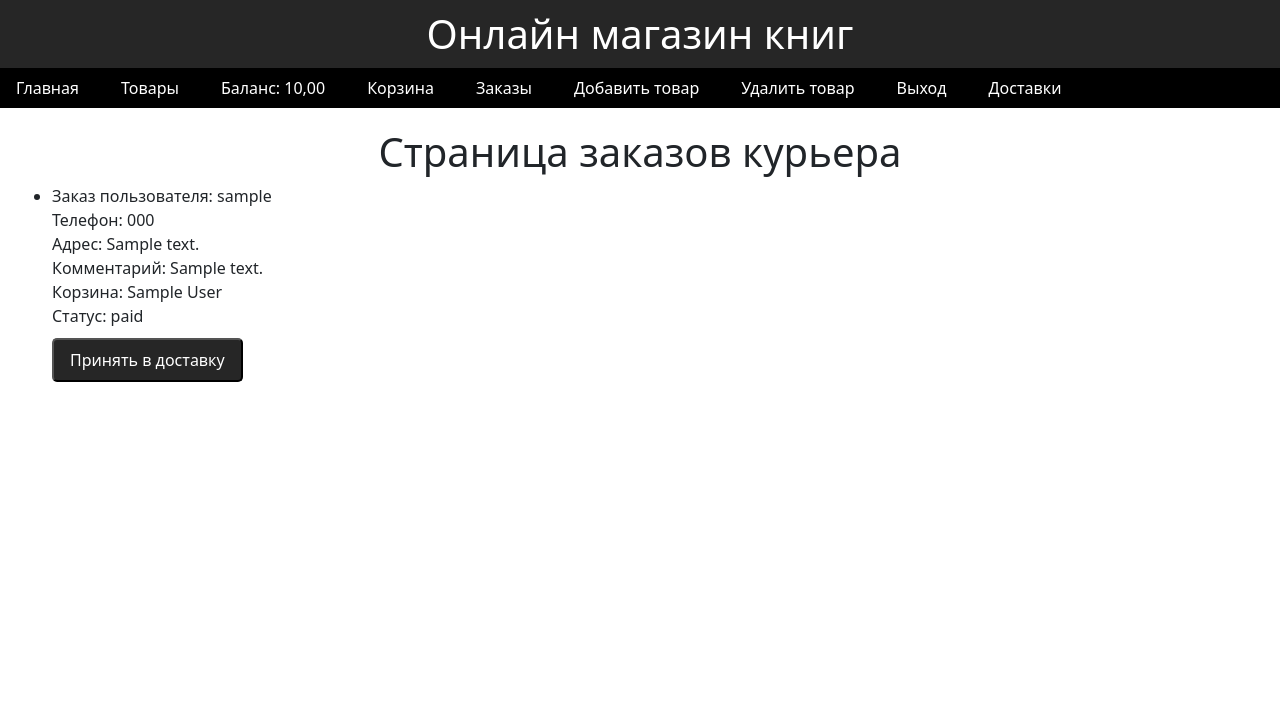
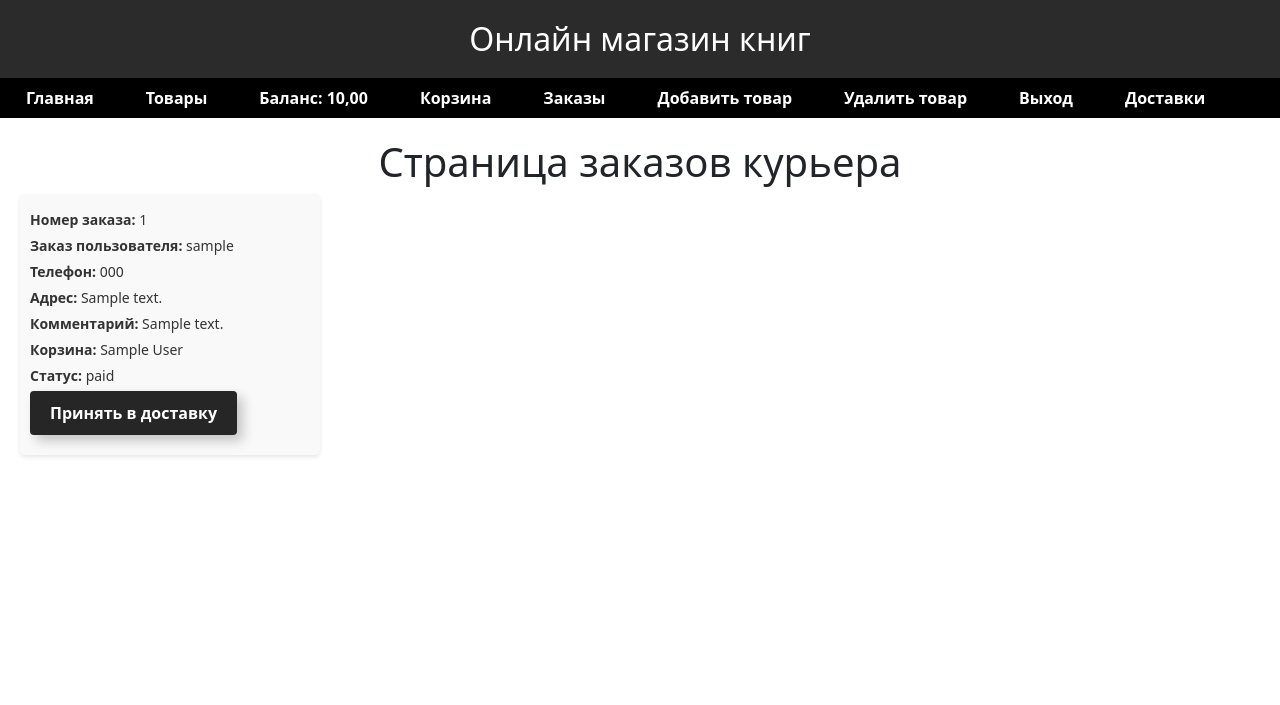
Before and after one commit to Exzemoc/market, a Django app: page /staff_orders/courier_orders/ in a window 1280 px wide. Shown: the top 705 px of the page. Run offline with Django 4.2, Linux system fonts and the light colour scheme; a user stored in the database is signed in; tables that the repository leaves empty hold one stand-in row (values such as "Sample post").

Commit message:
fix + courierfix + css

```diff
--- a/store/home/static/home/css/main.css
+++ b/store/home/static/home/css/main.css
@@ -1,3 +1,15 @@
+.site-header {
+  background-color: #2b2b2b;
+  padding: 20px;
+  text-align: center;
+}
+
+.site-header h1 {
+  font-size: 32px;
+  color: #ffffff;
+  margin: 0;
+}
+
 header {
   background-color: #262626;
   color: #fff;
@@ -10,25 +22,36 @@ header h1 {
 
 /* Стили для навигации */
 nav ul {
-  list-style-type: none;
+  list-style: none;
   margin: 0;
   padding: 0;
-  background-color: #f1f1f1;
+  display: flex;
+  justify-content: center;
+  background-color: #333;
 }
 
 nav ul li {
-  display: inline-block;
+  margin: 0 10px;
 }
 
 nav ul li a {
   display: block;
-  padding: 10px;
+  padding: 10px 20px;
   text-decoration: none;
-  color: #262626;
+  color: #fff;
+  font-weight: bold;
+  transition: color 0.3s;
 }
 
 nav ul li a:hover {
-  background-color: #808080;
+  color: #ff0066;
+  background-color: #4d4d4d;
+}
+
+nav ul li.active a {
+  color: #ff0066;
+  background-color: #fff;
+  border-radius: 4px;
 }
 
 /* Стили для основного содержимого */
@@ -82,6 +105,7 @@ a:hover {
   display: flex;
   flex-wrap: wrap;
   gap: 20px;
+  text-align: center;
 }
 
 .product {
@@ -104,18 +128,26 @@ a:hover {
 
 .filter-button {
   display: inline-block;
-  margin-top: 10px;
-  padding: 8px 16px;
+  padding: 10px 20px;
+  font-size: 16px;
+  font-weight: bold;
+  text-decoration: none;
+  color: #ffffff;
   background-color: #262626;
-  color: #fff;
-  text-decoration: none;
-  border-radius: 5px;
+  border: none;
+  border-radius: 4px;
+  transition: background-color 0.3s, transform 0.3s;
+  box-shadow: 6px 6px 12px #c5c5c5;
 }
 
 .filter-button:hover {
-  background-color: #808080;
+  background-color: #4b4b4b;
   text-decoration: none;
-  color: #fff
+  color: #ffffff;
+}
+
+.filter-button:active {
+  transform: scale(0.9);
 }
 
 html,
@@ -194,33 +226,44 @@ button[type="submit"] {
   margin-top: 10px;
   width: 100%;
   text-align: center;
+  font-size: 24px;
+  font-weight: bold;
+  color: #333333;
 }
 
 .product {
-  background-color: #f9f9f9;
-  padding: 10px;
+  background-color: rgba(128, 128, 128, 0.1)
+  padding: 20px;
   margin: 10px;
   border-radius: 5px;
   width: 300px;
   box-shadow: 0 2px 4px rgba(0, 0, 0, 0.1);
+  transition: box-shadow 0.3s, transform 0.3s;
+}
+
+.product:hover {
+  box-shadow: 0 4px 8px rgba(0, 0, 0, 0.2);
+  transform: translateY(-5px);
 }
 
 .product h3 {
   font-size: 18px;
-  margin-bottom: 5px;
+  margin-bottom: 10px;
+  color: #333333;
 }
 
 .product p {
   margin-bottom: 5px;
+  color: #666666;
 }
 
 .product img {
   width: 100%;
   height: auto;
   margin-bottom: 10px;
+  border-radius: 5px;
 }
 
-/* Обновленный код */
 body {
   font-family: Arial, sans-serif;
   line-height: 1.5;
@@ -338,3 +381,50 @@ input[type="password"] {
   top: 10px;
   right: 10px;
 }
+.order-list {
+  list-style: none;
+  padding: 0;
+}
+
+.order-list {
+  display: flex;
+  flex-wrap: wrap;
+}
+
+.order-item {
+  width: 300px;
+  margin-right: 10px;
+  margin-bottom: 10px;
+  padding: 10px;
+  background-color: #f9f9f9;
+  border-radius: 5px;
+  box-shadow: 0 2px 4px rgba(0, 0, 0, 0.1);
+  transition: transform 0.3s, box-shadow 0.3s;
+}
+
+.order-item:hover {
+  transform: translateY(-5px);
+  box-shadow: 0 4px 6px rgba(0, 0, 0, 0.2);
+}
+
+.order-details {
+  margin-bottom: 10px;
+}
+
+.order-details p {
+  margin: 5px 0;
+  font-size: 14px;
+  color: #333;
+}
+
+.order-actions {
+  display: flex;
+  justify-content: space-between;
+  align-items: center;
+}
+
+.order-actions p {
+  margin: 0;
+  font-size: 14px;
+  color: #333;
+}
--- a/store/home/templates/home/home_page.html
+++ b/store/home/templates/home/home_page.html
@@ -4,8 +4,9 @@
 
 {% block content %}
     <div class="features">
+        <h1>Новинки</h1>
        <div class="features text-center">
-                <h1>Новинки</h1>
+
         {% for product in latest_products %}
             <div class="product">
                 <h3>{{ product.name }}</h3>
--- a/store/home/templates/home/layout.html
+++ b/store/home/templates/home/layout.html
@@ -8,7 +8,7 @@
     <script src="{% static 'js/script.js' %}"></script>
 </head>
 <body>
-    <header>
+    <header class="site-header">
         <h1>Онлайн магазин книг</h1>
     </header>
 
--- a/store/orders/templates/orders/cart.html
+++ b/store/orders/templates/orders/cart.html
@@ -3,7 +3,7 @@
 
 {% block content %}
     <h1>Корзина</h1>
-    {% if cart %}
+    {% if cart.total_items is not 0 %}
         <ul>
         {% for item in cart.productincart_set.all %}
             <li>
@@ -17,6 +17,6 @@
         <a href="{% url 'clear_cart' %}"><button class="filter-button">Очистить корзину</button></a>
         <a href="/cart/delivery_choice/"><button class="filter-button">Оплатить</button></a>
     {% else %}
-        <p>Корзина пуста.</p>
+        <h4>Корзина пуста.</h4>
     {% endif %}
 {% endblock %}
--- a/store/staff_status/templates/staff_status/courier_orders.html
+++ b/store/staff_status/templates/staff_status/courier_orders.html
@@ -3,17 +3,27 @@
 {% block title %}Заказы курьера{% endblock %}
 
 {% block content %}
+
   <h1>Страница заказов курьера</h1>
-  <ul>
+  <ul class="order-list">
     {% for order in orders %}
-      <li>
-        Заказ пользователя: {{ order.user.username }}<br>
-        Телефон: {{ order.phone }}<br>
-        Адрес: {{ order.address }}<br>
-        Комментарий: {{ order.comment }}<br>
-        Корзина: {{ order.all_name }}<br>
-        Статус: {{ order.status }}<br>
-        <button class="filter-button">Принять в доставку</button>
+      <li class="order-item">
+        <div class="order-details">
+          <p><strong>Номер заказа:</strong> {{ order.id }}</p>
+          <p><strong>Заказ пользователя:</strong> {{ order.user.username }}</p>
+          <p><strong>Телефон:</strong> {{ order.phone }}</p>
+          <p><strong>Адрес:</strong> {{ order.address }}</p>
+          <p><strong>Комментарий:</strong> {{ order.comment }}</p>
+          <p><strong>Корзина:</strong> {{ order.all_name }}</p>
+          <p><strong>Статус:</strong> {{ order.status }}</p>
+          {% if order.delivery_status == 'pending' %}
+          <button class="filter-button" onclick="location.href='{% url 'accept_delivery' order.id %}'">Принять в доставку</button>
+          {% elif order.delivery_status == 'in_transit' %}
+          <button class="filter-button" onclick="location.href='{% url 'close_delivery' order.id %}'">Товар доставлен</button>
+          {% elif order.delivery_status == 'delivered' %}
+          Товар доставлен
+          {% endif %}
+        </div>
       </li>
     {% endfor %}
   </ul>
--- a/store/staff_status/templates/staff_status/delete_product.html
+++ b/store/staff_status/templates/staff_status/delete_product.html
@@ -3,9 +3,9 @@
 {% block title %}{{ title }}{% endblock %}
 
 {% block content %}
+   <h1>Удаление товаров</h1>
    <div class="col-md-9">
       <div class="features text-center">
-         <h1>Удаление товаров</h1>
          {% for product in latest_products %}
          <div class="product">
             <h3>{{ product.name }}</h3>
--- a/store/staff_status/urls.py
+++ b/store/staff_status/urls.py
@@ -9,5 +9,6 @@ urlpatterns = [
     path('add_product/', views.create_product, name='add_product'),
     path('delete_product/', views.delete_products_list, name='delete_product_list'),
     path('delete_product/<int:product_id>/', views.delete_product, name='delete_product'),
-
+    path('accept_delivery/<int:order_id>/', views.accept_delivery, name='accept_delivery'),
+    path('close_delivery/<int:order_id>/', views.close_delivery, name='close_delivery'),
 ]
--- a/store/staff_status/views.py
+++ b/store/staff_status/views.py
@@ -115,3 +115,17 @@ def courier_page(request):
         return render(request, 'staff_status/courier_orders.html', context)
     else:
         return HttpResponse('У вас нет доступа к этой странице.')
+
+
+def accept_delivery(request, order_id):
+    order = get_object_or_404(Order, id=order_id)
+    order.delivery_status = 'in_transit'
+    order.save()
+    return redirect('courier_orders')
+
+
+def close_delivery(request, order_id):
+    order = get_object_or_404(Order, id=order_id)
+    order.delivery_status = 'delivered'
+    order.save()
+    return redirect('courier_orders')
--- a/store/users/models.py
+++ b/store/users/models.py
@@ -24,5 +24,13 @@ class Order(models.Model):
     is_closed = models.BooleanField(default=False)
     all_name = models.CharField(max_length=100, default='')
 
+    DELIVERY_STATUS_CHOICES = (
+        ('pending', 'Ожидает доставки'),
+        ('in_transit', 'В пути'),
+        ('delivered', 'Доставлен'),
+    )
+
+    delivery_status = models.CharField(max_length=20, choices=DELIVERY_STATUS_CHOICES, default='pending')
+
     def __str__(self):
         return f"Заказ пользователя {self.user.username}, Статус: {self.get_status_display()}"
--- a/store/users/templates/users/login.html
+++ b/store/users/templates/users/login.html
@@ -6,6 +6,6 @@
     {% csrf_token %}
     {{ form.as_p }}
     <button class="filter-button">Войти</button>
-    <a href="/users/register/" class="filter-button">Зарегистрироваться</a>
+    <a class="filter-button" href="/users/register/">Зарегистрироваться</a>
 </form>
 {% endblock %}
```
Also changed, not shown: store/orders/templates/orders/payment.html (+6 -8 lines), store/staff_status/templates/staff_status/staff_page.html (+20 -15 lines), store/storage/templates/storage/products_list.html.
